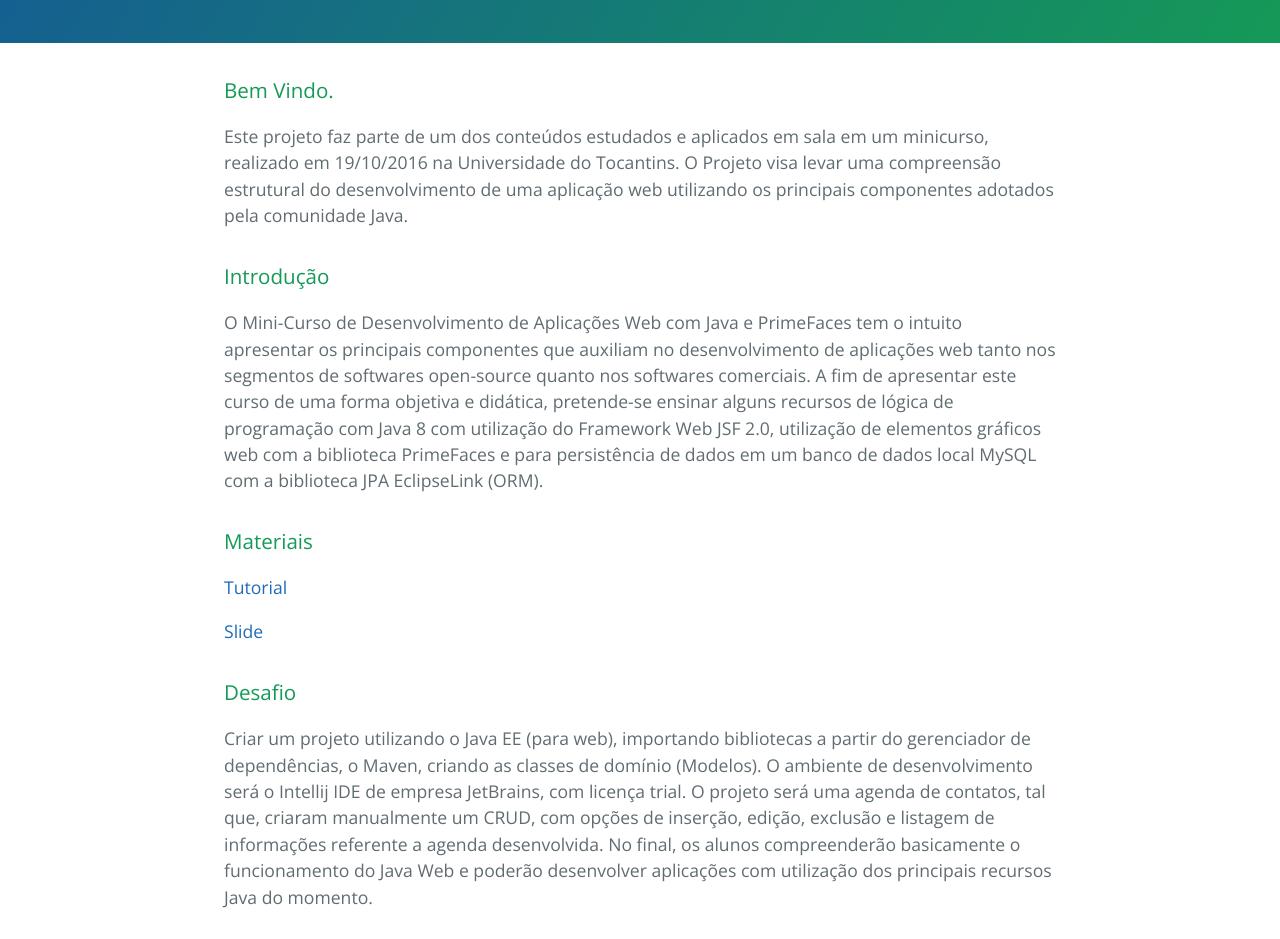
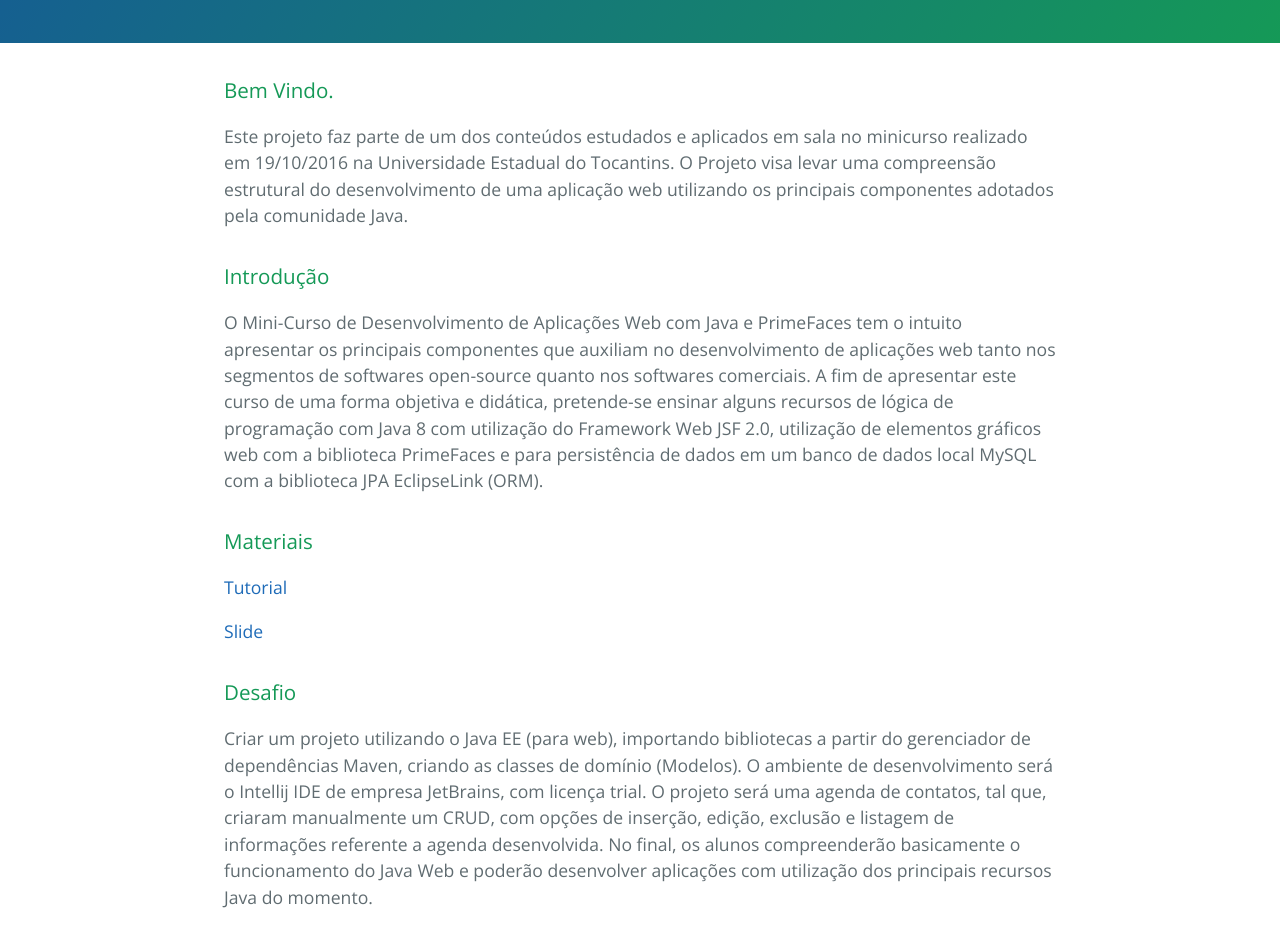
Before and after one commit to markosystem/JavaWeb, a plain HTML site: page index.html in a window 1280 px wide. Shown: the part 340-1279 px from the top of the page. Drawn offline with nearby package versions, Linux system fonts and the light colour scheme.

```diff
--- a/index.html
+++ b/index.html
@@ -22,7 +22,7 @@
       <h3>
 <a id="bem-vindo" class="anchor" href="#bem-vindo" aria-hidden="true"><span aria-hidden="true" class="octicon octicon-link"></span></a>Bem Vindo.</h3>
 
-<p>Este projeto faz parte de um dos conteúdos estudados e aplicados em sala em um minicurso, realizado em 19/10/2016 na Universidade do Tocantins. O Projeto visa levar uma compreensão estrutural do desenvolvimento de uma aplicação web utilizando os principais componentes adotados pela comunidade Java.</p>
+<p>Este projeto faz parte de um dos conteúdos estudados e aplicados em sala no minicurso realizado em 19/10/2016 na Universidade Estadual do Tocantins. O Projeto visa levar uma compreensão estrutural do desenvolvimento de uma aplicação web utilizando os principais componentes adotados pela comunidade Java.</p>
 
 <h3>
 <a id="introdução" class="anchor" href="#introdu%C3%A7%C3%A3o" aria-hidden="true"><span aria-hidden="true" class="octicon octicon-link"></span></a>Introdução</h3>
@@ -39,7 +39,7 @@
 <h3>
 <a id="desafio" class="anchor" href="#desafio" aria-hidden="true"><span aria-hidden="true" class="octicon octicon-link"></span></a>Desafio</h3>
 
-<p>Criar um projeto utilizando o Java EE (para web), importando bibliotecas a partir do gerenciador de dependências, o Maven, criando as classes de domínio (Modelos).
+<p>Criar um projeto utilizando o Java EE (para web), importando bibliotecas a partir do gerenciador de dependências Maven, criando as classes de domínio (Modelos).
 O ambiente de desenvolvimento será o Intellij IDE de empresa JetBrains, com licença trial.
 O projeto será uma agenda de contatos, tal que, criaram manualmente um CRUD, com opções de inserção, edição, exclusão e listagem de informações referente a agenda desenvolvida.
 No final, os alunos compreenderão basicamente o funcionamento do Java Web e poderão desenvolver aplicações com utilização dos principais recursos Java do momento.</p>
```
Also changed, not shown: params.json (+1 -1 lines).
